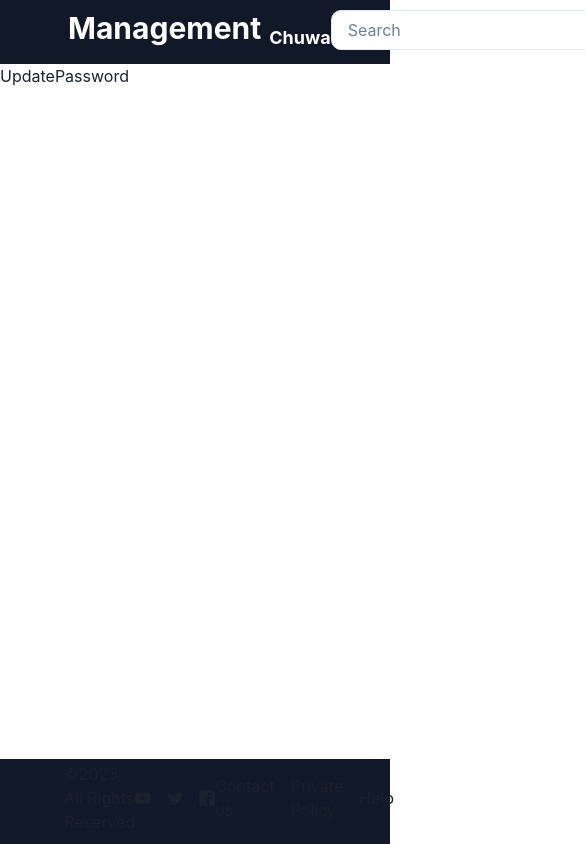
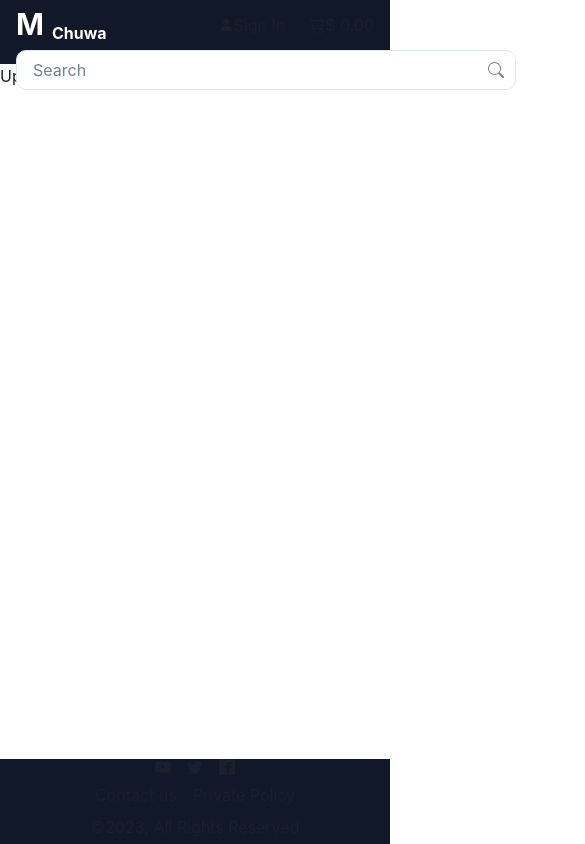
Before and after one commit to Lu0-Wenfeng/PMS, a React (Vite) app in the folder frontend/: page /update-pwd in a window 390 px wide. Shown: the top 844 px of the page, 585 px wide, since content can reach past the window. Built offline with nearby package versions, Linux system fonts and the light colour scheme.

Commit message:
basic responsive

```diff
--- a/frontend/src/components/Layout/Footer.jsx
+++ b/frontend/src/components/Layout/Footer.jsx
@@ -1,8 +1,37 @@
 import React from "react";
-import { Flex, Center, HStack, Text, Spacer } from "@chakra-ui/react";
+import {
+  Flex,
+  Center,
+  HStack,
+  Text,
+  Spacer,
+  useBreakpointValue,
+  VStack,
+} from "@chakra-ui/react";
 import { ImYoutube, ImTwitter, ImFacebook2 } from "react-icons/im";
 
 const Footer = () => {
+  const isMobile = useBreakpointValue({ base: true, md: false });
+
+  if (isMobile) {
+    return (
+      <VStack spacing={2} h="100%" px="4" pb="8px" align="center">
+        <HStack>
+          <ImYoutube />
+          <Spacer />
+          <ImTwitter />
+          <Spacer />
+          <ImFacebook2 />
+        </HStack>
+        <HStack>
+          <Text>Contact us</Text>
+          <Spacer />
+          <Text>Private Policy</Text>
+        </HStack>
+        <Text>©2023, All Rights Reserved</Text>
+      </VStack>
+    );
+  } else {
     return (
       <Flex h="100%" px="64px" pb="8px" align="center" justify="space-between">
         <Center w="auto">
@@ -28,6 +57,7 @@ const Footer = () => {
         </Center>
       </Flex>
     );
+  }
 };
 
 export default Footer;
--- a/frontend/src/components/Layout/Header.jsx
+++ b/frontend/src/components/Layout/Header.jsx
@@ -1,15 +1,30 @@
-import { Flex, Text, Center, HStack } from "@chakra-ui/react";
+import {
+  Flex,
+  Text,
+  Center,
+  HStack,
+  useBreakpointValue,
+} from "@chakra-ui/react";
 import React from "react";
 import Title from "./Title";
 import SearchBar from "../SearchBar";
 import { BsFillPersonFill, BsCart3 } from "react-icons/bs";
 
 const Header = (onSearch) => {
+  const isMobile = useBreakpointValue({ base: true, md: false });
+
   return (
-    <Flex px="68px" pt="5px" justify="space-between">
-      <Title />
-      <SearchBar onSearch={onSearch} />
-      <HStack spacing='24px'>
+    <Flex
+      px={isMobile ? "4" : "68px"}
+      pt="5px"
+      justify="space-between"
+      flexDirection={isMobile ? "column" : "row"}
+    >
+      {isMobile ? (
+        <>
+          <Flex justify="space-between">
+            <Title mobile={isMobile} />
+            <HStack spacing="24px">
               <Center>
                 <BsFillPersonFill />
                 <Text>Sign In</Text>
@@ -20,6 +35,25 @@ const Header = (onSearch) => {
               </Center>
             </HStack>
           </Flex>
+          <SearchBar onSearch={onSearch} />
+        </>
+      ) : (
+        <>
+          <Title mobile={isMobile} />
+          <SearchBar onSearch={onSearch} />
+          <HStack spacing="24px">
+            <Center>
+              <BsFillPersonFill />
+              <Text>Sign In</Text>
+            </Center>
+            <Center>
+              <BsCart3 />
+              <Text>$ 0.00</Text>
+            </Center>
+          </HStack>
+        </>
+      )}
+    </Flex>
   );
 };
 
--- a/frontend/src/components/Layout/Title.jsx
+++ b/frontend/src/components/Layout/Title.jsx
@@ -1,11 +1,11 @@
 import React from "react";
 import { HStack, Heading, Text } from "@chakra-ui/react";
 
-const Title = () => {
+const Title = ({ mobile }) => {
   return (
     <HStack textColor="white">
-      <Heading as="h1">Management</Heading>
-      <Text fontSize="lg" mt="4" fontWeight="bold">
+      <Heading as="h1">{mobile ? "M" : "Management"}</Heading>
+      <Text fontSize={mobile ? "md" : "lg"} mt="4" fontWeight="bold">
         Chuwa
       </Text>
     </HStack>
```
Lines whose indentation alone changed are shown as unchanged.
